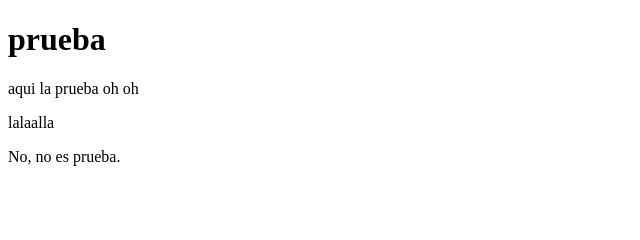
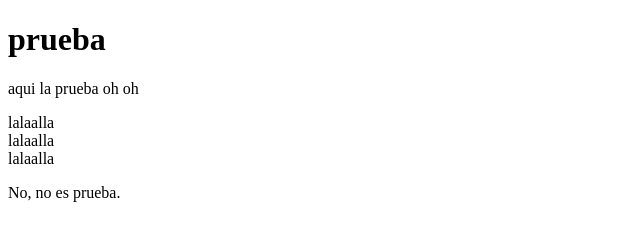
Before and after one commit to LizbethFP/prueba, a plain HTML site: page index.html in a window 1280 px wide. Shown: the whole page, without its empty margins (0-640 px from the left). Drawn offline with Linux system fonts and the light colour scheme.

Commit message:
corrección

```diff
--- a/index.html
+++ b/index.html
@@ -11,6 +11,8 @@
 
     <p> aqui la prueba oh oh</p>
     <div>lalaalla</div>
+        <div>lalaalla</div>
+        <div>lalaalla</div>
 
     <p>No, no es prueba.</p>
 
```
